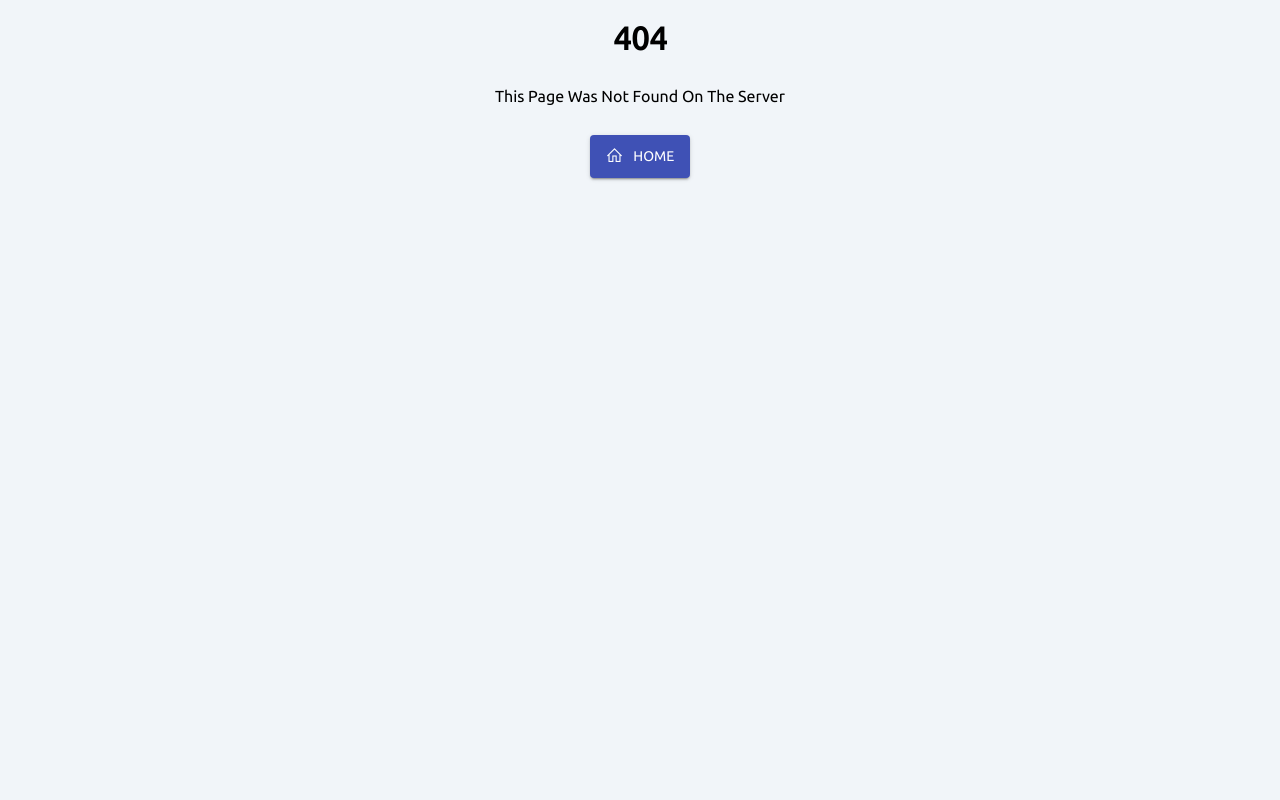
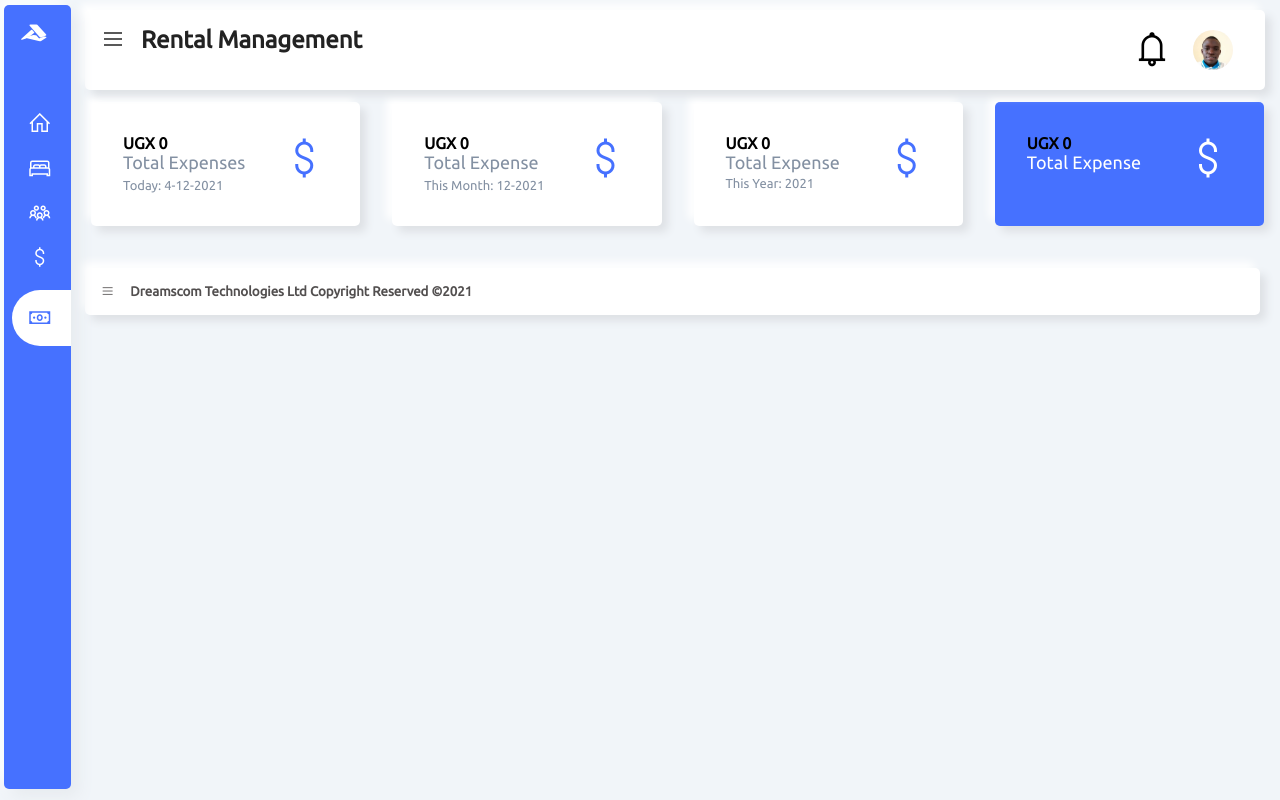
Before and after one commit to MulindwaDenis13/Rental, a React (Create React App) app in the folder client/: page /expenses in a window 1280 px wide. Before the commit this address had no page. Built offline with nearby package versions, Linux system fonts and the light colour scheme; no server answers.

Commit message:
expenses

```diff
--- /dev/null
+++ b/client/src/Routes/admin/expenses.jsx
@@ -0,0 +1,156 @@
+import React, { Component } from "react";
+import Nav from "./components/nav";
+import Header from "../../components/header";
+import Footer from "../../components/footer";
+import Helper from "../../components/format";
+import Api from "../../api/users";
+
+class Expenses extends Component {
+  constructor(props) {
+    super(props);
+    this.state = {
+      totalExpense: 0,
+      todayExpenses: 0,
+      monthExpenses: 0,
+      annualExpenses: 0,
+    };
+    this.fetchExpenses();
+  }
+
+  async fetchExpenses() {
+    let result = (await Api.data("/expenses")) || [];
+    let todayExpenses = 0;
+    let monthExpenses = 0;
+    let annualExpenses = 0;
+    let total = 0;
+
+    let today =
+      new Date(Date.now()).getDate() +
+      "-" +
+      (new Date(Date.now()).getMonth() + 1) +
+      "-" +
+      new Date(Date.now()).getFullYear();
+
+    let month =
+      new Date(Date.now()).getMonth() +
+      1 +
+      "-" +
+      new Date(Date.now()).getFullYear();
+
+    let year = new Date(Date.now()).getFullYear();
+
+    if (result !== "Error") {
+      result.forEach((i) => {
+        total += i.expense_amount;
+        let expenseDate =
+          new Date(parseInt(i.expense_date)).getDate() +
+          "-" +
+          (new Date(parseInt(i.expense_date)).getMonth() + 1) +
+          "-" +
+          new Date(parseInt(i.expense_date)).getFullYear();
+
+        let expenseMonth =
+          new Date(parseInt(i.expense_date)).getMonth() +
+          1 +
+          "-" +
+          new Date(parseInt(i.expense_date)).getFullYear();
+
+        let expenseYear = new Date(parseInt(i.expense_date)).getFullYear();
+
+        if (today === expenseDate) {
+          todayExpenses += i.expense_amount;
+        }
+        if (month === expenseMonth) {
+          monthExpenses += i.expense_amount;
+        }
+        if (year === expenseYear) {
+          annualExpenses += i.expense_amount;
+        }
+      });
+      this.setState({
+        ...this.state,
+        todayExpenses: todayExpenses,
+        monthExpenses: monthExpenses,
+        annualExpenses: annualExpenses,
+        totalExpense: total,
+      });
+    }
+  }
+
+  render() {
+    return (
+      <>
+        <input type="checkbox" id="nav-toggle" defaultChecked />
+        <Nav active="expenses" />
+        <div className="main-content">
+          <Header />
+          <main>
+            <div className="cards">
+              <div className="card-single">
+                <div className="">
+                  <h4>UGX {Helper.format(this.state.todayExpenses)}</h4>
+                  <span>
+                    Total Expenses <br />
+                    <span style={{ fontSize: "13px" }}>
+                      Today:{" "}
+                      {new Date(Date.now()).getDate() +
+                        "-" +
+                        (new Date(Date.now()).getMonth() + 1) +
+                        "-" +
+                        new Date(Date.now()).getFullYear()}
+                    </span>
+                  </span>
+                </div>
+                <div className="">
+                  <span className="las la-dollar-sign"> </span>
+                </div>
+              </div>
+              <div className="card-single">
+                <div className="">
+                  <h4>UGX {Helper.format(this.state.monthExpenses)}</h4>
+                  <span>
+                    Total Expense <br />
+                    <span style={{ fontSize: "13px" }}>
+                      This Month:{" "}
+                      {new Date(Date.now()).getMonth() +
+                        1 +
+                        "-" +
+                        new Date(Date.now()).getFullYear()}
+                    </span>
+                  </span>
+                </div>
+                <div className="">
+                  <span className="las la-dollar-sign"></span>
+                </div>
+              </div>
+              <div className="card-single">
+                <div className="">
+                  <h4>UGX {Helper.format(this.state.annualExpenses)}</h4>
+                  <span>Total Expense</span> <br />
+                  <span style={{ fontSize: "13px" }}>
+                    This Year: {new Date(Date.now()).getFullYear()}
+                  </span>
+                </div>
+                <div className="">
+                  <span className="las la-dollar-sign"> </span>
+                </div>
+              </div>
+              <div className="card-single">
+                <div className="">
+                  <h4>UGX {Helper.format(this.state.totalExpense)}</h4>
+                  <span>Total Expense</span>
+                </div>
+                <div className="">
+                  <span className="las la-dollar-sign"> </span>
+                </div>
+              </div>
+            </div>
+          </main>
+          <Footer />
+        </div>
+      </>
+    );
+  }
+}
+
+export default Expenses;
--- a/client/src/user_routing/admin.jsx
+++ b/client/src/user_routing/admin.jsx
@@ -12,6 +12,7 @@ import RoomAllocation from "../Routes/admin/roomAllocation";
 import Payment from "../Routes/admin/payment";
 import Payments from "../Routes/admin/payments";
 import Expense from "../Routes/admin/expense";
+import Expenses from "../Routes/admin/expenses";
 import Error from "../components/404";
 
 class Admin extends Component {
@@ -32,6 +33,7 @@ class Admin extends Component {
             <Route path="/new-payment" exact component={Payment} />
             <Route path="/payments" exact component={Payments} />
             <Route path="/new-expense" exact component={Expense} />
+            <Route path="/expenses" exact component={Expenses} />
             <Route
               path="/new-room-allocation"
               exact
```
Also changed, not shown: 1 other file (tests, documents, lock files or other folders).
